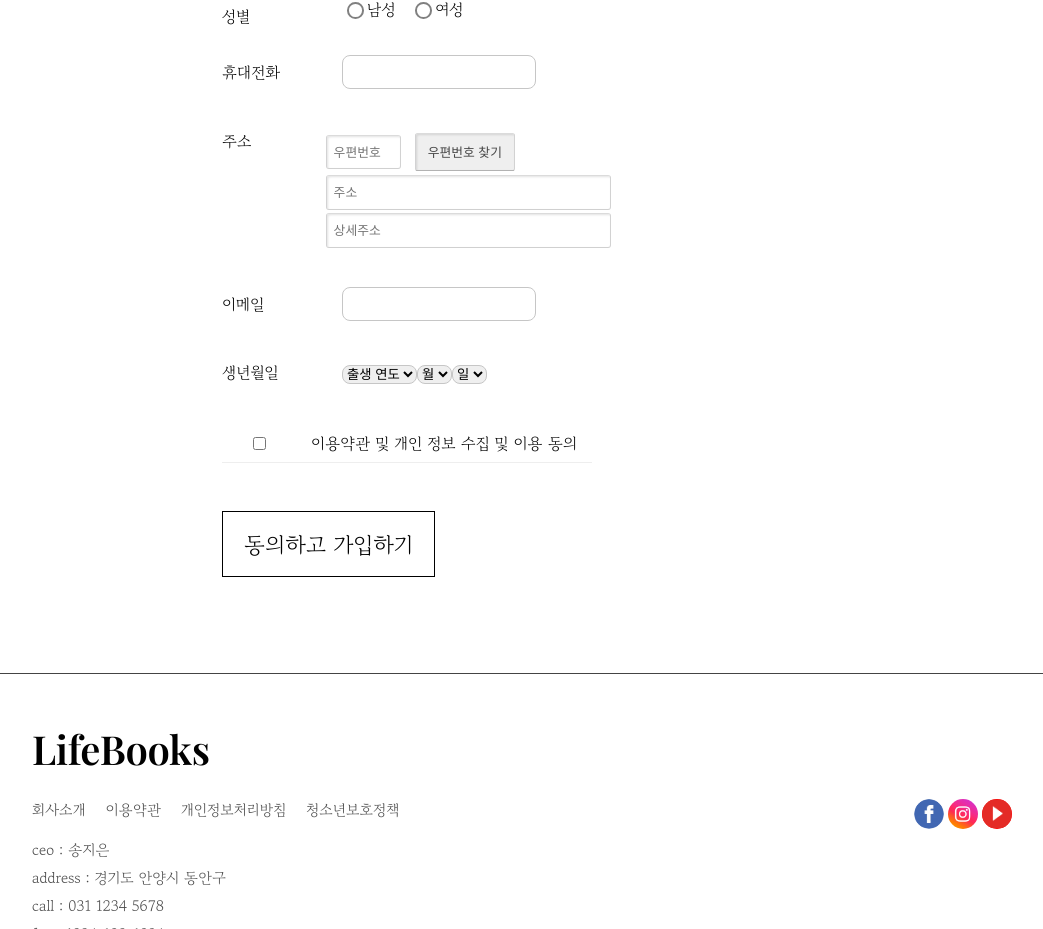
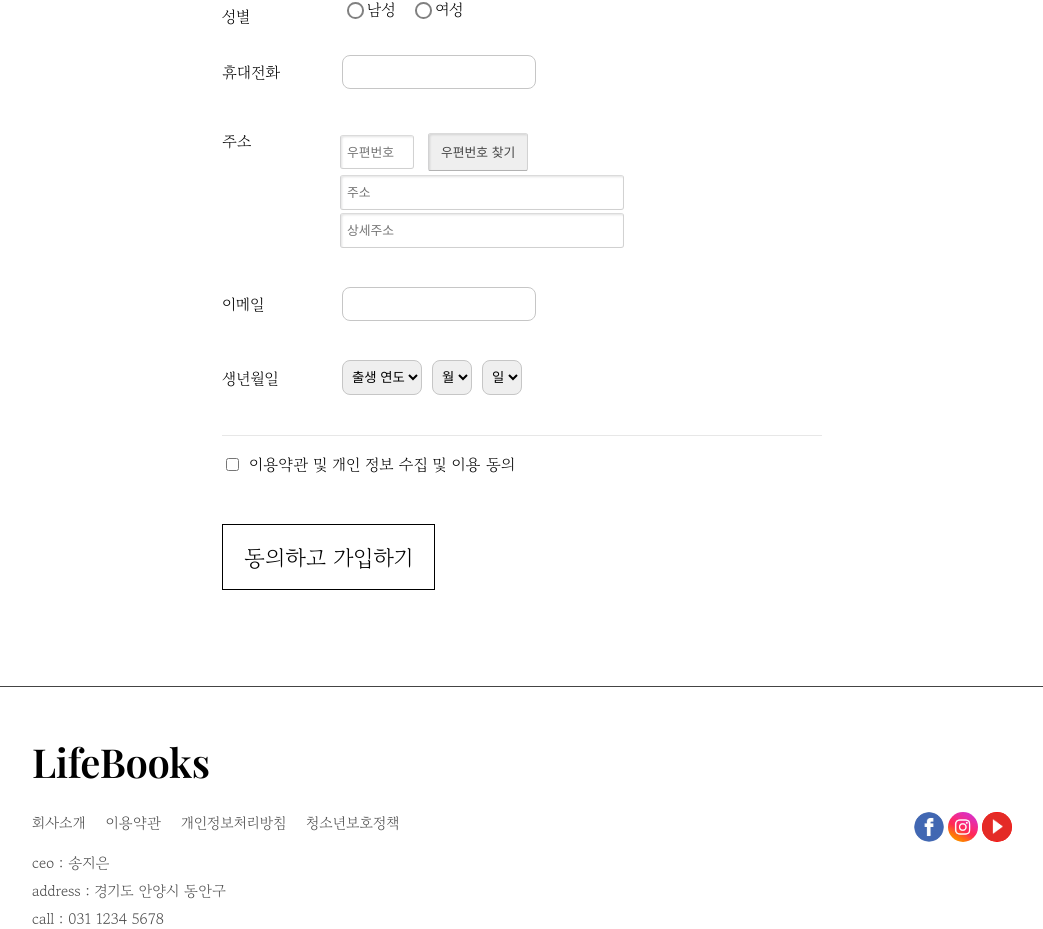
Before and after one commit to jijisss/bookStore, a React (Create React App) app: page /join-detail in a window 1280 px wide. Shown: the part 874-1803 px from the top of the page, without its empty margins (118-1161 px from the left). Built offline with nearby package versions, Linux system fonts and the light colour scheme.

Commit message:
Edit File

```diff
--- a/src/Components/CheckBox.js
+++ /dev/null
@@ -1,106 +0,0 @@
-import { useState } from "react";
-import styled from "styled-components";
-
-export default function Checkbox() {
-  const data = [
-    {
-      id: 0,
-      title: "이용약관 및 개인 정보 수집 및 이용 동의",
-      name: "use",
-      onclick: ccc,
-    },
-  ];
-
-  // 체크된 아이템을 담을 배열
-  const [checkItems, setCheckItems] = useState([]);
-
-  // 체크박스 단일 선택
-  const handleSingleCheck = (checked, id) => {
-    if (checked) {
-      // 단일 선택 시 체크된 아이템을 배열에 추가
-      setCheckItems((prev) => [...prev, id]);
-    } else {
-      // 단일 선택 해제 시 체크된 아이템을 제외한 배열 (필터)
-      setCheckItems(checkItems.filter((el) => el !== id));
-    }
-  };
-
-  // 체크박스 전체 선택
-  const handleAllCheck = (checked) => {
-    if (checked) {
-      // 전체 선택 클릭 시 데이터의 모든 아이템(id)를 담은 배열로 checkItems 상태 업데이트
-      const idArray = [];
-      data.forEach((el) => idArray.push(el.id));
-      setCheckItems(idArray);
-    } else {
-      // 전체 선택 해제 시 checkItems 를 빈 배열로 상태 업데이트
-      setCheckItems([]);
-    }
-  };
-
-  function ccc() {
-    console.log("느낌이 오자나~");
-  }
-
-  return (
-    <StyledTable>
-      {/* <thead>
-        <tr>
-          <th>
-            <input
-              type="checkbox"
-              name="select-all"
-              onChange={(e) => handleAllCheck(e.target.checked)}
-              // 데이터 개수와 체크된 아이템의 개수가 다를 경우 선택 해제 (하나라도 해제 시 선택 해제)
-              checked={checkItems.length === data.length ? true : false}
-            />
-          </th>
-          <th className="second-row">전체 동의</th>
-        </tr>
-      </thead> */}
-      <tbody>
-        {data?.map((data, key) => (
-          <tr key={key}>
-            <td>
-              <input
-                type="checkbox"
-                name={`select-${data.id}`}
-                onChange={(e) => handleSingleCheck(e.target.checked, data.id)}
-                onClick={data.onclick}
-                // 체크된 아이템 배열에 해당 아이템이 있을 경우 선택 활성화, 아닐 시 해제
-                checked={checkItems.includes(data.id) ? true : false}
-              />
-            </td>
-            <td className="second-row">{data.title}</td>
-          </tr>
-        ))}
-      </tbody>
-    </StyledTable>
-  );
-}
-
-const StyledTable = styled.table`
-  text-align: center;
-  border-collapse: collapse;
-  thead {
-    tr {
-      th {
-        padding: 10px 15px;
-        border-bottom: 1px solid #e7e7e7;
-        font-weight: 700;
-      }
-    }
-  }
-  tbody {
-    tr {
-      td {
-        padding: 7px 15px;
-        border-bottom: 1px solid #eee;
-      }
-    }
-  }
-  .second-row {
-    width: 80%;
-    text-align: left;
-  }
-`;
--- a/src/Components/JoinDetailPage.css
+++ b/src/Components/JoinDetailPage.css
@@ -129,6 +129,14 @@ fieldset {
   border: none;
   margin: 0;
 }
+.year-select-box select {
+  height: 35px;
+  margin-left: 10px;
+  padding-left: 5px;
+}
+.year-select-box select:first-child {
+  margin-left: 0;
+}
 #popup-close-btn {
   padding: 0.2rem 0.55rem;
   border: 1px solid #c2c2c2;
@@ -147,6 +155,7 @@ fieldset {
 }
 .address-input {
   margin-bottom: 13px;
+  margin-left: 1rem;
 }
 .user-address-input {
   height: 20px;
@@ -209,6 +218,11 @@ fieldset {
 }
 .terms {
   margin-top: 2.5rem;
+  padding-top: 1rem;
+  border-top: 1px solid #e7e7e7;
+}
+.terms input {
+  margin-right: 10px;
 }
 #memberJoinBtn {
   margin-top: 3rem;
--- a/src/pages/JoinDetailPage.js
+++ b/src/pages/JoinDetailPage.js
@@ -3,8 +3,6 @@ import Modal from "react-modal";
 import "../components/JoinDetailPage.css";
 import Address from "../components/Address.js";
 import profileSettingImage from "../images/btn_profile_setting@2x.png";
-import Checkbox from "../components/CheckBox";
-import Register from "../components/Register";
 import { data } from "jquery";
 
 function JoinDetailPage({}) {
@@ -16,7 +14,7 @@ function JoinDetailPage({}) {
   const [passwordConfirm, setPasswordConfirm] = React.useState("");
   const [email, setEmail] = React.useState("");
   const [phone, setPhone] = React.useState("");
-  // const [birth, setBirth] = React.useState("");
+  const [checkBoxActive, setCheckboxActive] = useState(true);
 
   // 오류메세지 상태 저장
   const [idMessage, setIdMessage] = React.useState("");
@@ -31,13 +29,12 @@ function JoinDetailPage({}) {
 
   // 유효성 검사
   const [isId, setIsId] = React.useState(false);
-  const [isname, setIsName] = React.useState(false);
+  const [isName, setIsName] = React.useState(false);
   const [isNickName, setIsNickName] = React.useState(false);
   const [isPassword, setIsPassword] = React.useState(false);
   const [isPasswordConfirm, setIsPasswordConfirm] = React.useState(false);
   const [isEmail, setIsEmail] = React.useState(false);
   const [isPhone, setIsPhone] = React.useState(false);
-  // const [isBirth, setIsBirth] = React.useState(false);
 
   const onChangeId = (e) => {
     const currentId = e.target.value;
@@ -58,10 +55,10 @@ function JoinDetailPage({}) {
     setName(currentName);
 
     if (currentName.length < 2 || currentName.length > 5) {
-      setNameMessage("");
+      setNameMessage("2글자 이상 5글자 미만으로 입력해주세요.");
       setIsName(false);
     } else {
-      setNameMessage("");
+      setNameMessage("올바른 이름 형식입니다.");
       setIsName(true);
     }
   };
@@ -224,8 +221,15 @@ function JoinDetailPage({}) {
     });
   }, []);
 
+  // 체크박스 유효성 검사
+  const isCheckBoxClicked = () => {
+    setCheckboxActive(!checkBoxActive);
+    console.log(checkBoxActive);
+  };
+
   function handleSubmit(e) {
     console.log(e);
+
     // 데이터 등록하기
     let data = {};
     data.memberId = id;
@@ -275,9 +279,6 @@ function JoinDetailPage({}) {
                 id="enter-profileImage-input"
                 className="user-id-input info-form-input"
                 name="profilePhoto"
-                type="text"
-                maxLength={8}
-                required
               />
               <span className="profile-setting-ic">
                 <img src={profileSettingImage} />
@@ -294,11 +295,12 @@ function JoinDetailPage({}) {
                   name="name"
                   value={name}
                   onChange={onChangeName}
+                  maxLength={5}
                   type="text"
                   required
                 />
               </div>
-              <p className="message"></p>
+              <p className="message">{nameMessage}</p>
             </li>
             <li className="enter-info-item">
               <div className="input-box">
@@ -404,6 +406,7 @@ function JoinDetailPage({}) {
                   className="user-phone-input info-form-input"
                   value={phone}
                   onChange={addHyphen}
+                  required
                 />
               </div>
               <p className="message">{phoneMessage}</p>
@@ -420,6 +423,7 @@ function JoinDetailPage({}) {
                   defaultValue={addressData.zipCode}
                   placeholder="우편번호"
                   onClick={() => setModalIsOpen(true)}
+                  required
                 />
                 <input
                   type="button"
@@ -438,6 +442,7 @@ function JoinDetailPage({}) {
                   defaultValue={addressData.newAddress}
                   placeholder="주소"
                   onClick={() => setModalIsOpen(true)}
+                  required
                 />
                 <span
                   id="guide"
@@ -450,6 +455,7 @@ function JoinDetailPage({}) {
                   name="detailAddress"
                   className="user-address-input info-form-input"
                   placeholder="상세주소"
+                  required
                 />
                 <Modal
                   isOpen={modalIsOpen}
@@ -507,13 +513,32 @@ function JoinDetailPage({}) {
             </li>
           </ul>
           <div className="terms">
-            <Checkbox />
+            <input
+              type="checkbox"
+              className="terms-checkbox"
+              onClick={isCheckBoxClicked}
+              name="checkbox"
+            />
+            <label htmlFor="checkbox">
+              이용약관 및 개인 정보 수집 및 이용 동의
+            </label>
           </div>
           <button
             type="submit"
             id="memberJoinBtn"
             style={{ fontFamily: "Gowun Batang" }}
             onClick={handleSubmit}
+            // disabled={
+            //   !(
+            //     isId &&
+            //     isName &&
+            //     isNickName &&
+            //     isPassword &&
+            //     isPasswordConfirm &&
+            //     isPhone &&
+            //     isEmail
+            //   )
+            // }
           >
             <span className="memberJoinBtn-txt">동의하고 가입하기</span>
           </button>
```
